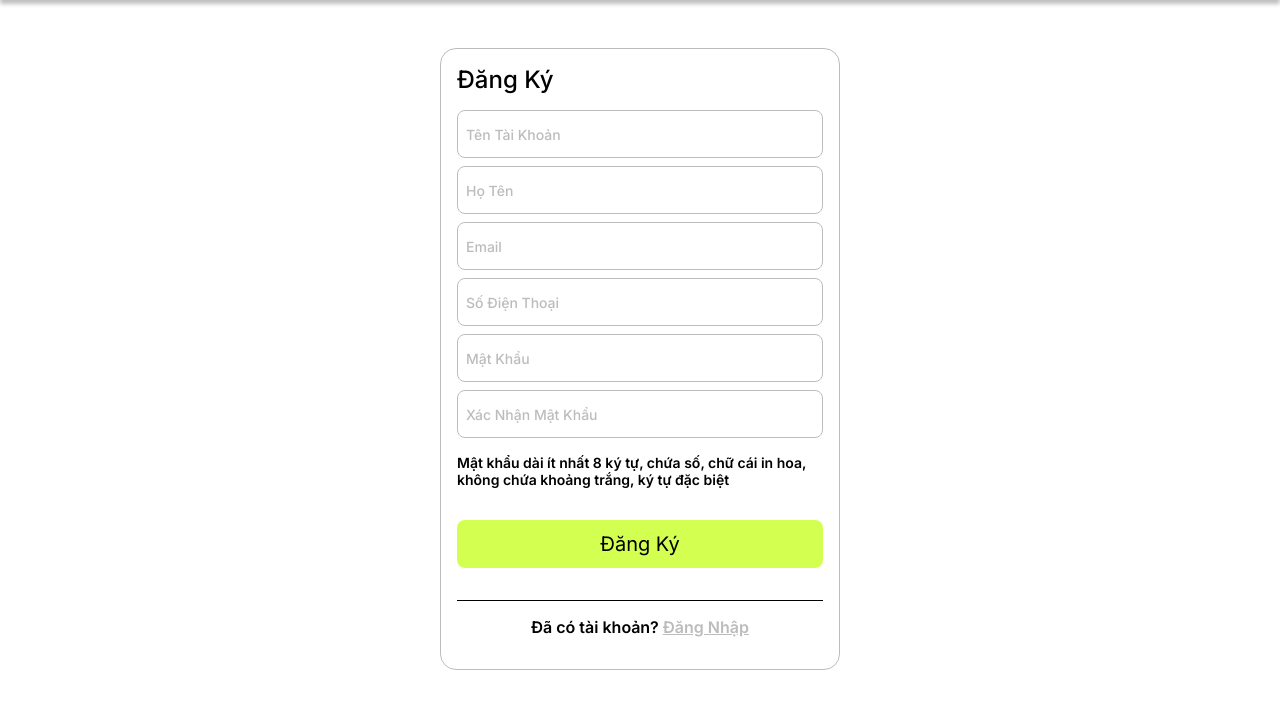
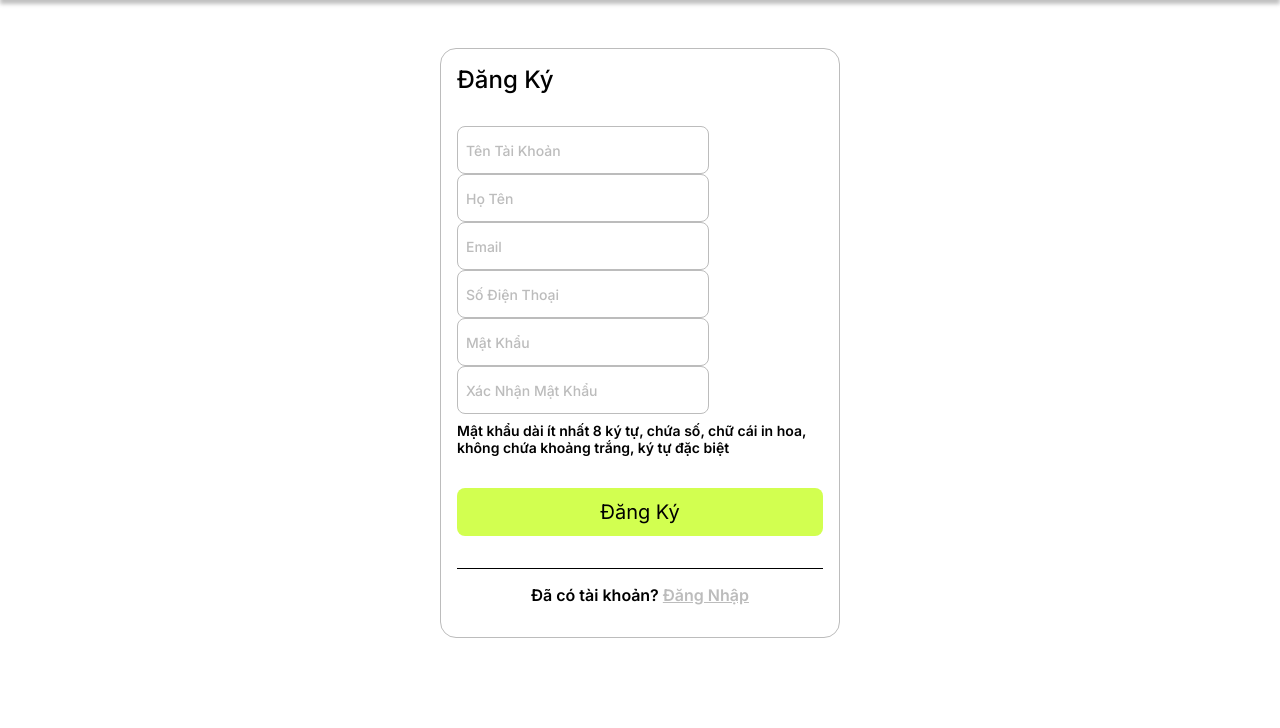
Before and after one commit to KhoaTr197/kickz, a PHP site: the page made by src/views/signup.php in a window 1280 px wide. Shown: the part 100-828 px from the top of the page. Run offline with PHP 8.4, Linux system fonts and the light colour scheme; the template is opened without the code that fills it, so the values that code supplies are empty.

Commit message:
Sửa lại class input-group -> form-control

```diff
--- a/src/views/edit.php
+++ b/src/views/edit.php
@@ -2,7 +2,6 @@
   if(empty($_GET['mode']))
     header('location: index.php');
 
-  require_once("../models/Database.php");
   include_once("../views/components/components.php");
   session_start();
 
@@ -71,9 +70,9 @@
                   echo $error;
                   unset($_SESSION['EDIT']['PROMPT']);
                 ?>
+                <h2 class='form-title font-medium'><?php echo $formTitle;?></h2>
                 <div class='form-control-wrap'>
-                    <h2 class='form-title font-medium'><?php echo $formTitle;?></h2>
-                    <div class='input-group'>
+                    <div class='form-control'>
                       <?php
                         foreach($formInputs as $input) {
                           echo $input;
--- a/src/views/login.php
+++ b/src/views/login.php
@@ -36,9 +36,9 @@
                     echo $error;
                     unset($_SESSION['LOGIN']['ERROR_PROMPT']);
                   ?>
+                  <h2 class='form-title font-medium'>Đăng Nhập</h2>
                   <div class='form-control-wrap'>
-                    <h2 class='form-title font-medium'>Đăng Nhập</h2>
-                    <div class='input-group'>
+                    <div class='form-control'>
                       <input class='form-input' type='text' placeholder='Tên Tài Khoản' name='username'/>
                       <input class='form-input' type='password' placeholder='Mật Khẩu' name='password'/>
                     </div>
--- a/src/views/signup.php
+++ b/src/views/signup.php
@@ -35,9 +35,9 @@
                   echo $error;
                   unset($_SESSION['SIGNUP']['ERROR_PROMPT']);
                 ?>
+                <h2 class='form-title font-medium'>Đăng Ký</h2>
                 <div class='form-control-wrap'>
-                  <h2 class='form-title font-medium'>Đăng Ký</h2>
-                  <div class='input-group'>
+                  <div class='form-control'>
                     <input class='form-input' type='text' placeholder='Tên Tài Khoản' name='username'/>
                     <input class='form-input' type='text' placeholder='Họ Tên' name='fullname'/>
                     <input class='form-input' type='email' placeholder='Email' name='email'/>
```
